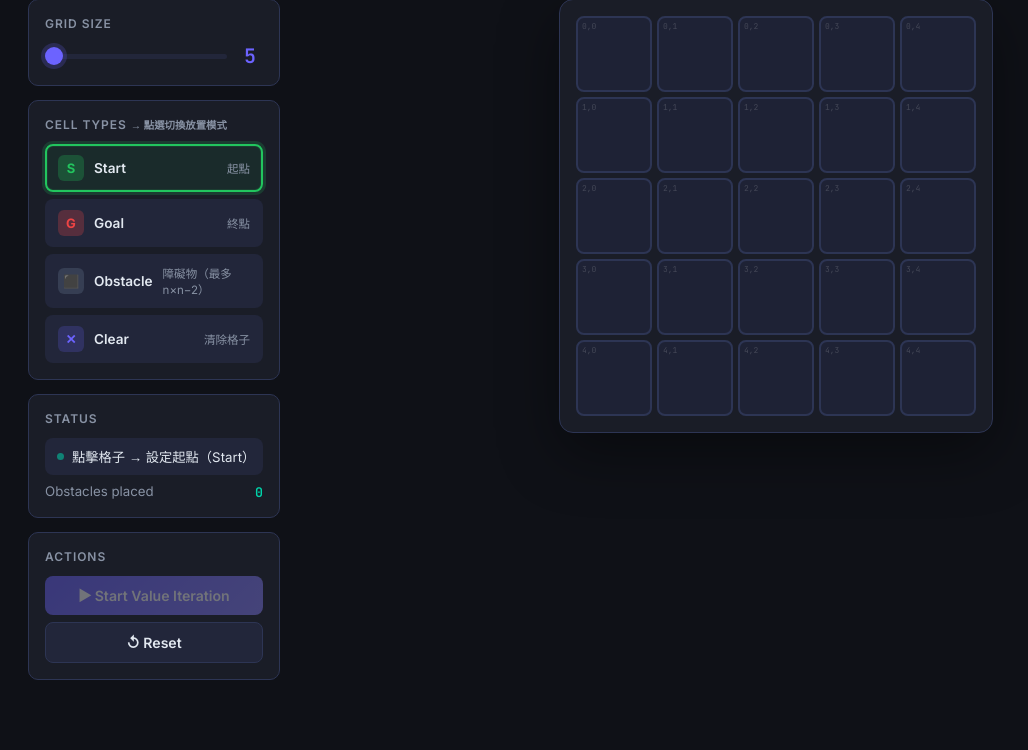
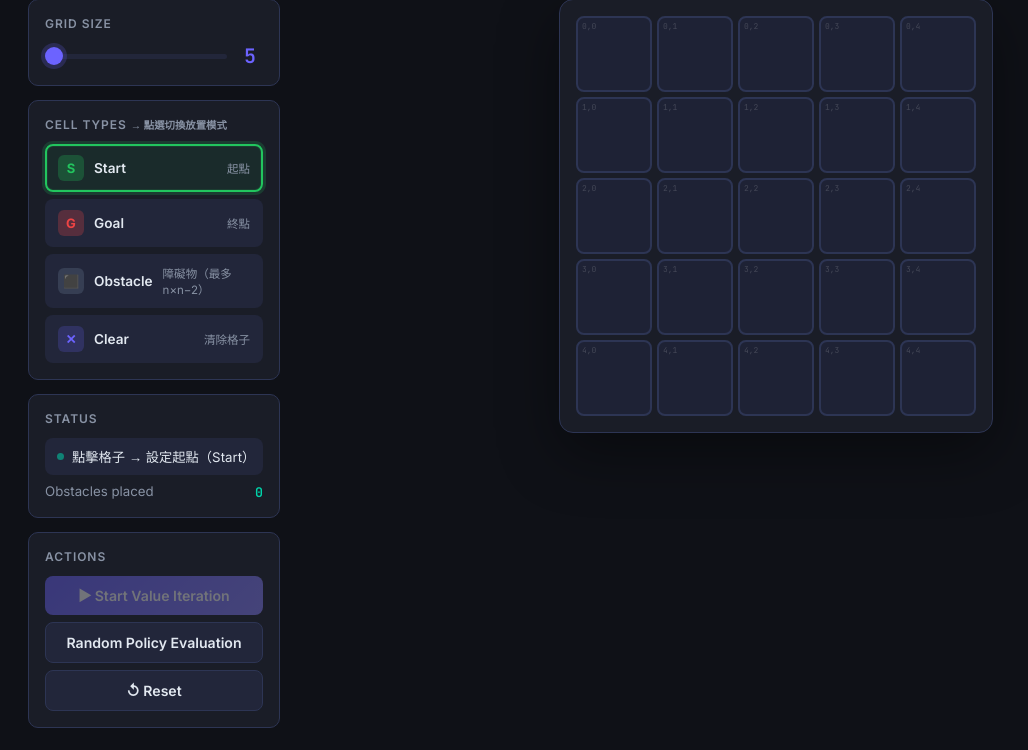
Before and after one commit to g114056175/DRL_hw1, a Flask app: page / in a window 1280 px wide. Shown: the part 98-848 px from the top of the page, without its empty margins (0-1028 px from the left). Before the commit the page ends 778 px from the top, so only its background shows below. Run offline with Flask 3, Linux system fonts and the light colour scheme.

Commit message:
Add random policy evaluation mode for HW1-2

```diff
--- a/app.py
+++ b/app.py
@@ -1,5 +1,5 @@
 from flask import Flask, render_template, request, jsonify
-from policy_eval import value_iteration_steps
+from policy_eval import value_iteration_steps, random_policy_evaluation_steps
 
 app = Flask(__name__)
 
@@ -38,5 +38,30 @@ def iterate():
     })
 
 
+@app.route("/evaluate_random", methods=["POST"])
+def evaluate_random():
+    """
+    Generate one random policy and run policy evaluation on this fixed policy.
+    Request JSON : { n, start:[r,c], end:[r,c], obstacles:[[r,c],...] }
+    Response JSON: { steps:[...], total:int, converged_at:int|null }
+    """
+    data      = request.get_json()
+    n         = int(data["n"])
+    start     = data["start"]
+    end       = data["end"]
+    obstacles = data["obstacles"]
+
+    steps = random_policy_evaluation_steps(n, obstacles, start, end)
+    converged_at = next(
+        (s["iteration"] for s in steps if s["converged"]), None
+    )
+
+    return jsonify({
+        "steps":        steps,
+        "total":        len(steps),
+        "converged_at": converged_at,
+    })
+
+
 if __name__ == "__main__":
     app.run(debug=True)
--- a/policy_eval.py
+++ b/policy_eval.py
@@ -40,6 +40,69 @@ def generate_random_policy(n, obstacles, start, end):
 
 
 # ── 從 V 推導最優策略 ────────────────────────────────────
+def random_policy_evaluation_steps(
+        n, obstacles, start, end, gamma=GAMMA, theta=THETA, max_iter=MAX_ITER):
+    """
+    Evaluate a fixed random policy.
+    The policy is generated once and then kept unchanged during all updates.
+    """
+    obstacle_set = set(map(tuple, obstacles))
+    start_t = tuple(start)
+    end_t = tuple(end)
+
+    policy = generate_random_policy(n, obstacles, start, end)
+    arrow_to_action = {v: k for k, v in ARROWS.items()}
+
+    V = {(r, c): 0.0 for r in range(n) for c in range(n)}
+    steps = [{
+        "values": {f"{r},{c}": round(V[(r, c)], 4) for r in range(n) for c in range(n)},
+        "policy": policy,
+        "path": [f"{start_t[0]},{start_t[1]}"],
+        "delta": None,
+        "iteration": 0,
+        "converged": False,
+    }]
+
+    for iteration in range(1, max_iter + 1):
+        new_V = dict(V)
+        delta = 0.0
+
+        for r in range(n):
+            for c in range(n):
+                cell = (r, c)
+                if cell == end_t or cell in obstacle_set:
+                    continue
+
+                arrow = policy[f"{r},{c}"]
+                action = arrow_to_action.get(arrow)
+                dr, dc = DELTAS[action]
+                nr, nc = r + dr, c + dc
+                if (nr < 0 or nr >= n or nc < 0 or nc >= n or
+                        (nr, nc) in obstacle_set):
+                    nr, nc = r, c
+
+                reward = R_GOAL if (nr, nc) == end_t else R_STEP
+                val = reward + gamma * V[(nr, nc)]
+                delta = max(delta, abs(val - V[cell]))
+                new_V[cell] = val
+
+        V = new_V
+        converged = (delta < theta)
+        steps.append({
+            "values": {f"{r},{c}": round(V[(r, c)], 4) for r in range(n) for c in range(n)},
+            "policy": policy,
+            "path": _get_path(n, V, obstacle_set, start_t, end_t, gamma),
+            "delta": round(delta, 8),
+            "iteration": iteration,
+            "converged": converged,
+        })
+
+        if converged:
+            break
+
+    return steps
+
+
 def _derive_policy(n, V, obstacle_set, end_t, gamma=GAMMA):
     """
     對每個 free cell 取 argmax_a Q(s,a)，回傳最優箭頭字典。
--- a/templates/index.html
+++ b/templates/index.html
@@ -916,6 +916,7 @@
         <button class="btn btn-primary" id="eval-btn" disabled>
           ▶ Start Value Iteration
         </button>
+        <button class="btn btn-secondary" id="random-eval-btn" disabled>Random Policy Evaluation</button>
         <button class="btn btn-secondary" id="reset-btn">↺ Reset</button>
       </div>
 
@@ -1028,7 +1029,11 @@
       setTimeout(() => t.classList.remove('show'), dur);
     }
     function updateStatus(txt) { $('status-text').textContent = txt; }
-    function updateEvalBtn() { $('eval-btn').disabled = !(startCell && endCell) || hotEditMode; }
+    function updateEvalBtn() {
+      const disabled = !(startCell && endCell) || hotEditMode;
+      $('eval-btn').disabled = disabled;
+      $('random-eval-btn').disabled = disabled;
+    }
 
     // ── Mode Selector ────────────────────────────────────────
     document.querySelectorAll('.mode-btn').forEach(btn => {
@@ -1287,6 +1292,81 @@
     });
 
     // ── Render a Step ────────────────────────────────────────
+    $('random-eval-btn').addEventListener('click', async () => {
+      if (!startCell || !endCell) return;
+
+      sliderLocked = true;
+      $('n-slider').disabled = true;
+      $('eval-btn').disabled = true;
+      $('random-eval-btn').disabled = true;
+      $('random-eval-btn').innerHTML = '<span class="spinner"></span>Random Policy Eval...';
+      document.querySelectorAll('.mode-btn').forEach(b => b.disabled = true);
+
+      const payload = {
+        n,
+        start: parseKey(startCell),
+        end: parseKey(endCell),
+        obstacles: [...obstacles].map(parseKey),
+      };
+
+      try {
+        const res = await fetch('/evaluate_random', {
+          method: 'POST',
+          headers: { 'Content-Type': 'application/json' },
+          body: JSON.stringify(payload),
+        });
+        const data = await res.json();
+        viSteps = data.steps;
+
+        viSteps.forEach(s => {
+          const vals = Object.values(s.values).filter(v => typeof v === 'number');
+          s._minV = vals.length ? Math.min(...vals) : -10;
+          s.startCell = startCell;
+          s.endCell = endCell;
+          s.obstacles = new Set(obstacles);
+        });
+
+        const total = viSteps.length - 1;
+        $('step-slider').max = total;
+        $('step-total').textContent = total;
+        $('step-slider').value = 0;
+        currentStep = 0;
+
+        $('right-panel').classList.add('visible');
+        renderStep(0);
+
+        if (data.converged_at != null) {
+          const badge = $('converge-badge');
+          badge.textContent = `Random policy converged at iteration ${data.converged_at}`;
+          badge.classList.remove('hidden');
+        }
+
+        const lastStep = viSteps[viSteps.length - 1];
+        const vals = Object.values(lastStep.values).filter(v => typeof v === 'number');
+        const minV = Math.min(...vals).toFixed(2);
+        const maxV = Math.max(...vals).toFixed(2);
+        $('result-desc').innerHTML =
+          `Mode: <b>Random Policy Evaluation</b> &nbsp;|&nbsp; ` +
+          `Grid: <b>${n}x${n}</b> &nbsp;|&nbsp; ` +
+          `Obstacles: <b>${obstacles.size}</b> &nbsp;|&nbsp; ` +
+          `Steps: <b>${total}</b> &nbsp;|&nbsp; ` +
+          `V range: <b>${minV} ~ ${maxV}</b>`;
+        $('result-bar').classList.add('show');
+
+        $('random-eval-btn').textContent = 'Random Policy Evaluation';
+        $('eval-btn').textContent = '▶ Start Value Iteration';
+        showToast(`Random policy evaluation complete (${total} steps)`);
+
+      } catch (err) {
+        showToast('??' + err.message);
+        sliderLocked = false;
+        $('n-slider').disabled = false;
+        $('eval-btn').disabled = false;
+        $('random-eval-btn').disabled = false;
+        $('random-eval-btn').textContent = 'Random Policy Evaluation';
+      }
+    });
+
     function renderStep(idx) {
       currentStep = idx;
       const step = viSteps[idx];
@@ -1370,6 +1450,8 @@
 
       $('eval-btn').disabled = true;
       $('eval-btn').textContent = '▶ Start Value Iteration';
+      $('random-eval-btn').disabled = true;
+      $('random-eval-btn').textContent = 'Random Policy Evaluation';
       // Reset hot-edit card UI
       $('btn-hot-edit').classList.remove('hidden');
       $('hot-controls').classList.add('hidden');
@@ -1505,6 +1587,8 @@
       $('converge-badge').classList.add('hidden');
       $('eval-btn').disabled = true;
       $('eval-btn').textContent = '▶ Start Value Iteration';
+      $('random-eval-btn').disabled = true;
+      $('random-eval-btn').textContent = 'Random Policy Evaluation';
       setActiveMode('start');
       buildGrid();
     });
```
